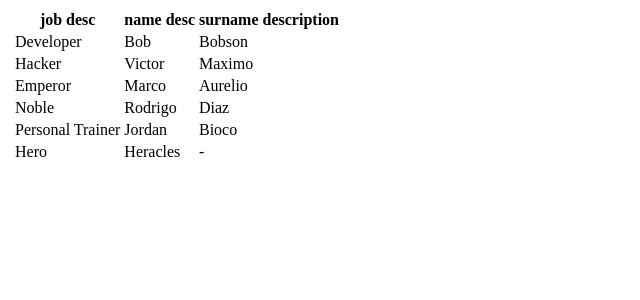
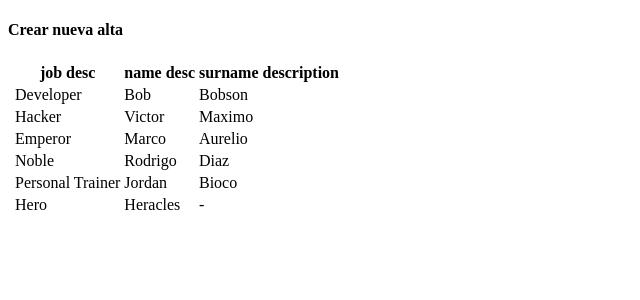
Before and after one commit to YandrosChaos/abstract-datatable, an Angular app: page / in a window 1280 px wide. Shown: the top 300 px of the page, without its empty margins (0-640 px from the left). Built offline with nearby package versions, Linux system fonts and the light colour scheme.

Commit message:
button first implementation

```diff
--- a/src/app/app.component.html
+++ b/src/app/app.component.html
@@ -1 +1,5 @@
-<app-datatable [data]="personList" [columns]="columns"></app-datatable>
+<app-datatable
+  [data]="personList"
+  [columns]="columns"
+  [button]="buttonText"
+></app-datatable>
--- a/src/app/app.component.ts
+++ b/src/app/app.component.ts
@@ -5,32 +5,31 @@ import { PersonService } from './common/person.service';
 @Component({
   selector: 'app-root',
   templateUrl: './app.component.html',
-  styleUrls: ['./app.component.css']
+  styleUrls: ['./app.component.css'],
 })
-export class AppComponent implements OnInit{
-
-  public personList : Array<Person>
+export class AppComponent implements OnInit {
+  public personList: Array<Person>;
+  public buttonText: string = 'Crear nueva alta';
   public columns = [
     {
       name: 'job',
-      description: 'job desc'
+      description: 'job desc',
     },
     {
       name: 'name',
-      description: 'name desc'
+      description: 'name desc',
     },
     {
       name: 'surname',
-      description: 'surname description'
+      description: 'surname description',
     },
-  ]
+  ];
 
-  constructor(private personService: PersonService){}
+  constructor(private personService: PersonService) {}
 
-  ngOnInit(){
-    this.personService.getAllPersons().subscribe(response => {
+  ngOnInit() {
+    this.personService.getAllPersons().subscribe((response) => {
       this.personList = response;
-    })
+    });
   }
-
 }
--- a/src/app/datatable/datatable.component.html
+++ b/src/app/datatable/datatable.component.html
@@ -1,3 +1,10 @@
+<h4 class="my-4 ml-3 float-left" *ngIf="button">
+  <a
+    class="clickable text-success"
+    ><i class="fas fa-plus-circle fa-lg fa-fw"></i>{{button}}</a
+  >
+</h4>
+
 <table
   *ngIf="data?.length > 0; else noData"
   class="table table-hover table-bandeja text-center"
```
Also changed, not shown: src/app/datatable/datatable.component.ts (+7 -3 lines).
